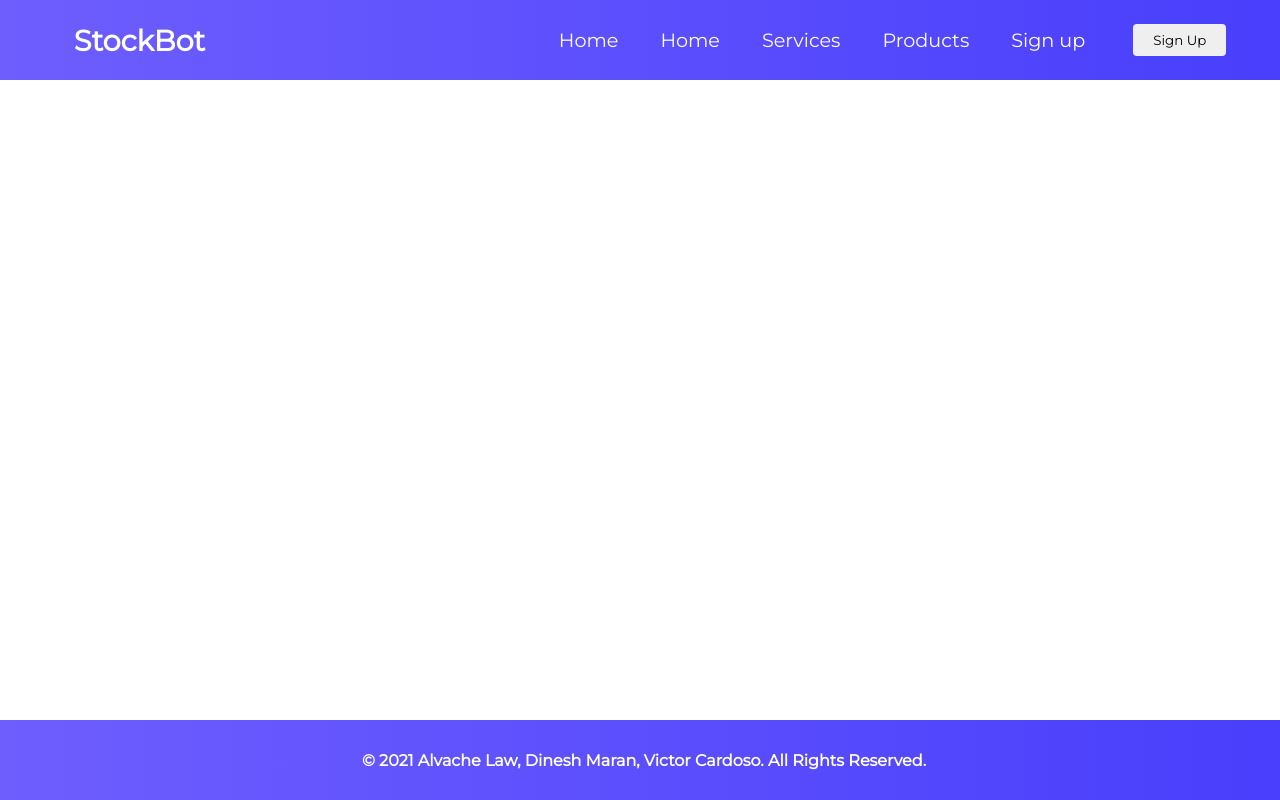
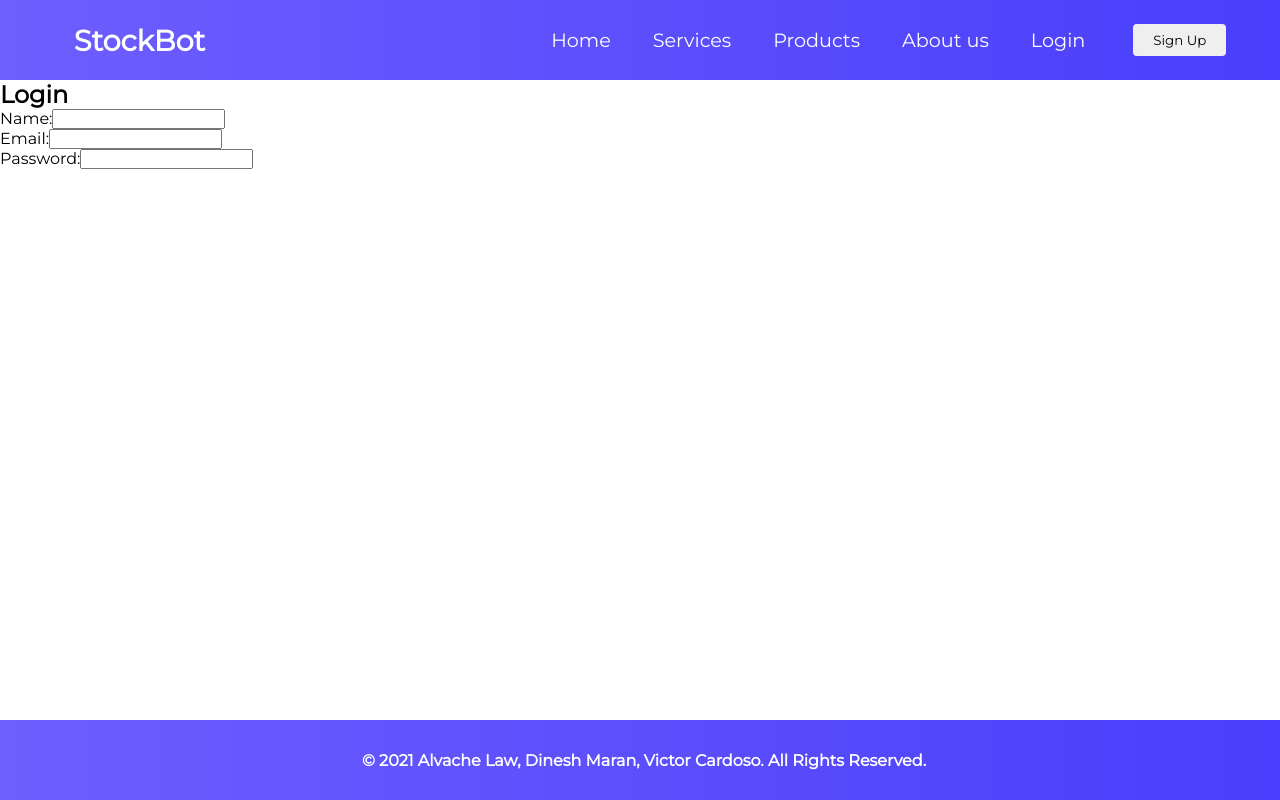
Before and after one commit to cardosovictorr/React_StockBot_AdvancedStudio_2, a React (Create React App) app: page / in a window 1280 px wide. Built offline with nearby package versions, Linux system fonts and the light colour scheme.

Commit message:
Partially added in login section

```diff
--- a/src/App.js
+++ b/src/App.js
@@ -1,12 +1,39 @@
-import React from 'react';
+import React, { useState } from 'react';
 import Navbar from "./components/Navbar/Navbar";
 import Footer from  "./components/Footer/Footer";
+import LoginForm from './components/LoginForm';
 import './App.css';
 
+
+
 function App() {
+  const adminUser = {
+    email: "AitAdmin@StockBot.com",
+    password: "Admin123"
+
+  }
+  const [user, setUser] = useState({name: "", email:""});
+  const [error, setError] = useState("");
+
+const Login = details => {
+  console.log(details);
+}
+
+const Logout = () => {
+  console.log("Logout");
+}
+
   return (
     <div className="App">
       <Navbar />
+      {(user.email !="") ? (
+        <div className="welcome">
+          <h2>Welcome, <span>{user.name}</span></h2>
+          <button> Logout </button>
+          </div>
+      ) : (
+        <LoginForm />
+      )}
       <Footer />
     </div>
   );
--- /dev/null
+++ b/src/Login.css
@@ -0,0 +1,6 @@
+*{
+    box-sizing: border-box;
+    margin: 0;
+    padding: 0;
+    font-family: 'Montserrat', sans-serif;
+  }
--- a/src/components/Footer/Footer.css
+++ b/src/components/Footer/Footer.css
@@ -18,7 +18,5 @@
 }
 
 @media screen and (max-width: 960px){
-    .FooterItems{
 
-    }
 }
--- /dev/null
+++ b/src/components/LoginForm.js
@@ -0,0 +1,26 @@
+import React from 'react';
+
+function LoginForm() {
+    return (
+        <form>
+            <div className="form-inner">
+                <h2> Login </h2>
+                {/* ERROR! */}
+                <div className="form-group">
+                    <label htmlFor="name">Name:</label>
+                    <input type="text" name="name" id="name" />
+                </div>
+                <div className="form-group">
+                    <label htmlFor="email">Email:</label>
+                    <input type="email" name="email" id="email" />
+                </div>
+                <div className="form-group">
+                    <label htmlFor="password">Password:</label>
+                    <input type="password" name="password" id="password" />
+                </div>
+            </div>
+        </form>
+    )
+}
+
+export default LoginForm;
--- a/src/components/Navbar/MenuItems.js
+++ b/src/components/Navbar/MenuItems.js
@@ -1,9 +1,4 @@
 export const MenuItems = [
-    {
-        title: 'Home',
-        url: '#',
-        cName: 'nav-links'
-    },
     {
         title: 'Home',
         url: '#',
@@ -20,8 +15,13 @@
         cName: 'nav-links'
     },
     {
-        title: 'Sign up',
+        title: 'About us',
         url: '#',
+        cName: 'nav-links'
+    },
+    {
+        title: 'Login',
+        url: 'Login',
         cName: 'nav-links'
     }
 ]
```
Also changed, not shown: src/Login.js (added, +15 -0 lines), 1 other file (tests, documents, lock files or other folders).
